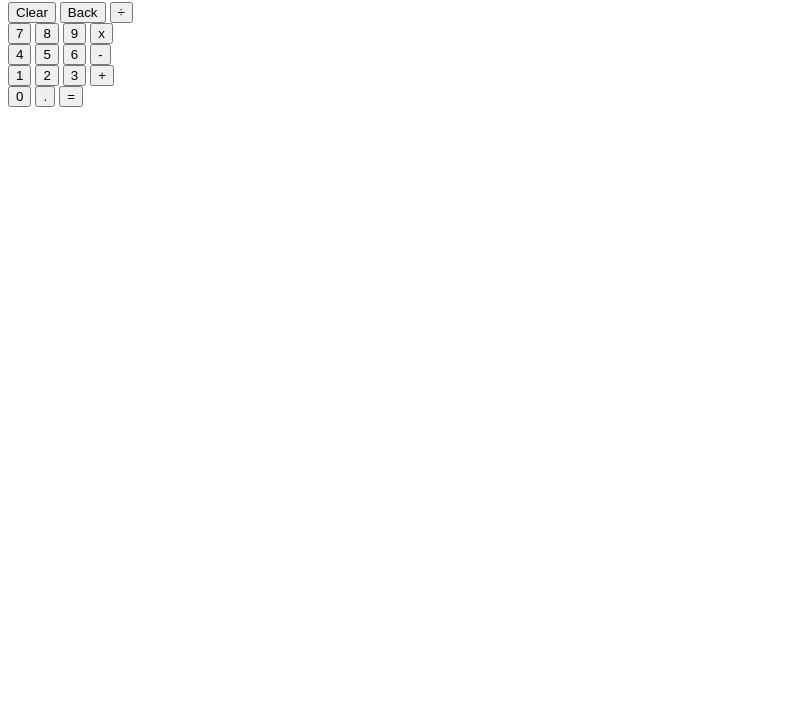
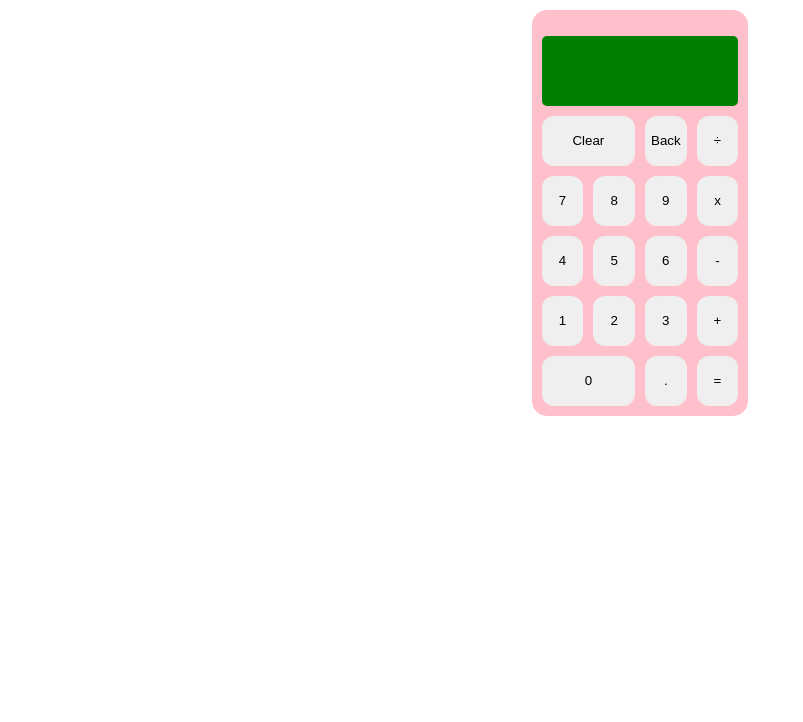
Before and after one commit to Josie5734/js-calc, a plain HTML site: page index.html in a window 1280 px wide. Shown: the part 78-800 px from the top of the page, without its empty margins (0-803 px from the left). Drawn offline with Linux system fonts and the light colour scheme.

Commit message:
started some css styling

```diff
--- a/index.html
+++ b/index.html
@@ -7,40 +7,34 @@
   <body>
     <h1>Calculator</h1>
 
-    <div id="calculator">
+    <div class="calculator" id="calculator">
       <div class="display" id="display">
         <p></p>
       </div>
 
-      <div class="row" id="row1">
-        <button type="button" class="c-btn" data-value="clear">Clear</button>
+      <div class="buttons">
+        <button type="button" class="c-btn double" data-value="clear">
+          Clear
+        </button>
         <button type="button" class="c-btn" data-value="backspace">Back</button>
         <button type="button" class="c-btn" data-value="/">÷</button>
-      </div>
 
-      <div class="row" id="row2">
         <button type="button" class="c-btn" data-value="7">7</button>
         <button type="button" class="c-btn" data-value="8">8</button>
         <button type="button" class="c-btn" data-value="9">9</button>
         <button type="button" class="c-btn" data-value="*">x</button>
-      </div>
 
-      <div class="row" id="row3">
         <button type="button" class="c-btn" data-value="4">4</button>
         <button type="button" class="c-btn" data-value="5">5</button>
         <button type="button" class="c-btn" data-value="6">6</button>
         <button type="button" class="c-btn" data-value="-">-</button>
-      </div>
 
-      <div class="row" id="row4">
         <button type="button" class="c-btn" data-value="1">1</button>
         <button type="button" class="c-btn" data-value="2">2</button>
         <button type="button" class="c-btn" data-value="3">3</button>
         <button type="button" class="c-btn" data-value="+">+</button>
-      </div>
 
-      <div class="row" id="row5">
-        <button type="button" class="c-btn" data-value="0">0</button>
+        <button type="button" class="c-btn double" data-value="0">0</button>
         <button type="button" class="c-btn" data-value=".">.</button>
         <button type="button" class="c-btn" data-value="=">=</button>
       </div>
--- a/style.css
+++ b/style.css
@@ -0,0 +1,37 @@
+body {
+  display: flex;
+  flex-direction: column;
+  align-items: center;
+}
+
+.calculator {
+  padding: 10px;
+  background-color: pink;
+  border-radius: 15px;
+}
+
+.buttons {
+  display: grid;
+  grid-template-columns: repeat(4, 1fr);
+  gap: 10px;
+}
+
+.c-btn {
+  height: 50px;
+
+  border: none;
+  border-radius: 12px;
+
+  cursor: pointer;
+}
+
+.double {
+  grid-column: span 2;
+}
+
+.display {
+  height: 70px;
+  background-color: green;
+  margin-bottom: 10px;
+  border-radius: 5px;
+}
```
